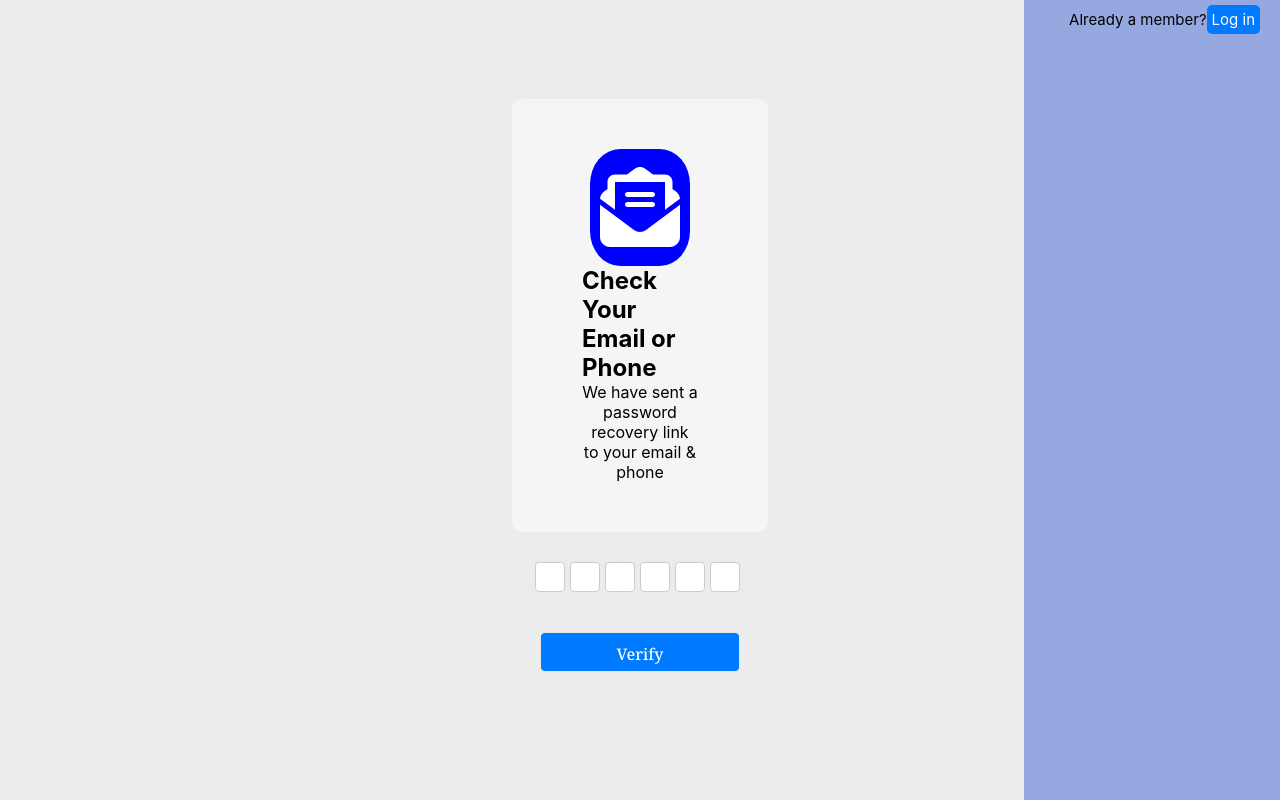
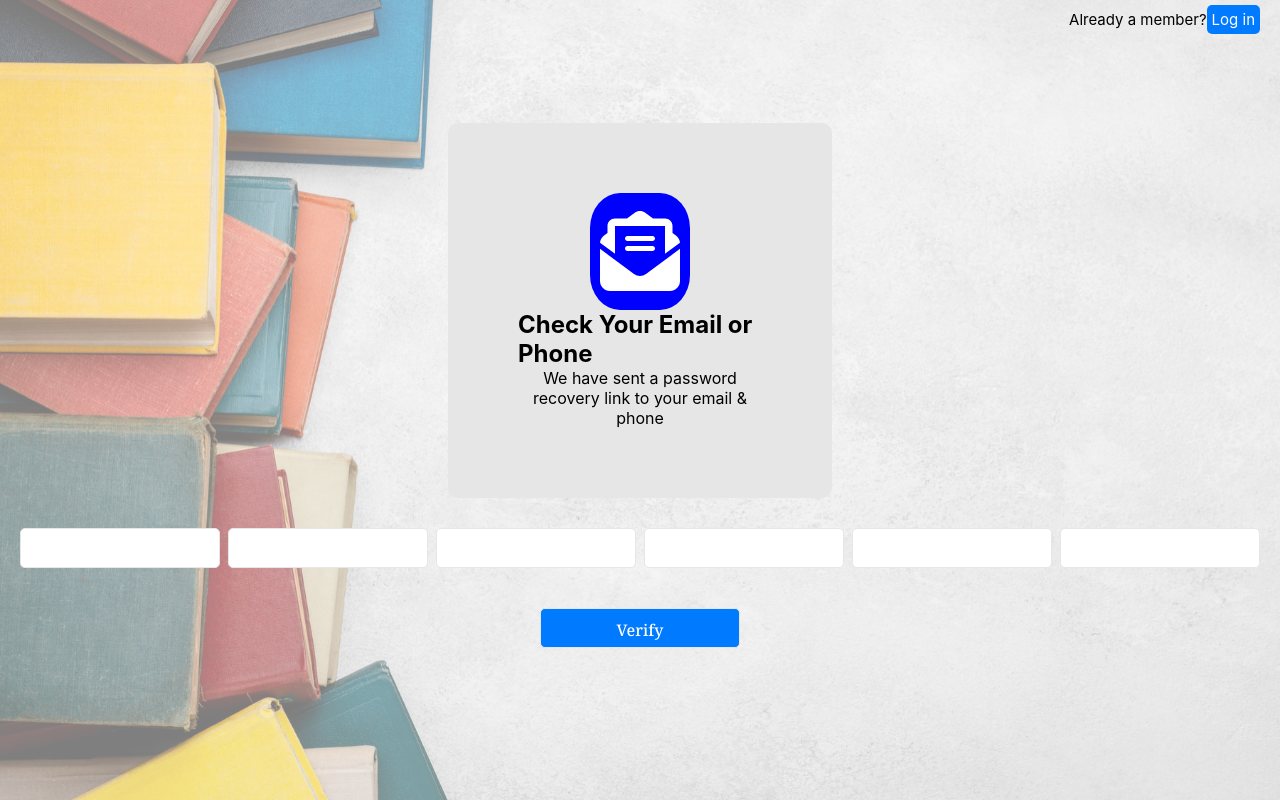
Before and after one commit to paranietharan74/library-management-system-website, a React (Create React App) app: page /verify-email in a window 1280 px wide. Built offline with nearby package versions, Linux system fonts and the light colour scheme; a web font is replaced by a local one.

Commit message:
Verify email component updated

```diff
--- a/src/Components/OtpInput.js
+++ b/src/Components/OtpInput.js
@@ -1,6 +1,8 @@
-import React, { useState, useRef } from 'react';
+import React, { useState, useRef, useEffect } from 'react';
+import PropTypes from 'prop-types';
+import { Box, styled } from '@mui/system';
 
-const OtpInput = ({ length = 6 }) => {
+const OtpInput = ({ length = 6, onOtpChange }) => {
     const [otp, setOtp] = useState(new Array(length).fill(''));
     const inputRefs = useRef([]);
 
@@ -13,40 +15,48 @@ const OtpInput = ({ length = 6 }) => {
 
         // Move to the next input field if available
         if (value !== '' && index < length - 1) {
-            inputRefs.current[index + 1].focus();
+            inputRefs.current[index + 1]?.focus();
+        }
+
+        // Notify parent component about the OTP change
+        if (onOtpChange) {
+            onOtpChange(newOtp.join('')); // Send the concatenated OTP value to the parent
         }
     };
 
-    // Function to handle input focus
-    const handleFocus = index => {
-        // Clear the input field when focused
-        const newOtp = [...otp];
-        newOtp[index] = '';
-        setOtp(newOtp);
-    };
+    // Focus on the first input field when component mounts
+    useEffect(() => {
+        inputRefs.current[0]?.focus();
+    }, []);
 
     return (
-        <div>
-            {otp.map((digit, index) => (
-                <input
+        <Box sx={{ display: 'flex', gap: 1, alignItems: 'center' }}>
+            {new Array(length).fill(null).map((_, index) => (
+                <InputElement
                     key={index}
-                    type="text"
                     maxLength="1"
-                    value={digit}
-                    onChange={e => handleChange(index, e.target.value)}
-                    onFocus={() => handleFocus(index)}
-                    ref={ref => (inputRefs.current[index] = ref)}
-                    style={{
-                        width: '30px',
-                        height: '30px',
-                        marginRight: '5px',
-                        fontSize: '20px',
-                        textAlign: 'center',
-                    }}
+                    value={otp[index] || ''}
+                    onChange={(e) => handleChange(index, e.target.value)}
+                    ref={(el) => (inputRefs.current[index] = el)}
                 />
             ))}
-        </div>
+        </Box>
     );
 };
 
+OtpInput.propTypes = {
+    length: PropTypes.number.isRequired,
+    onOtpChange: PropTypes.func.isRequired,
+};
+
+const InputElement = styled('input')({
+    width: '10px',
+    height: '10px',
+    textAlign: 'center',
+    fontSize: '20px',
+    border: '1px solid #ccc',
+    borderRadius: '4px',
+    outline: 'none',
+});
+
 export default OtpInput;
--- a/src/Components/style/CheckYourEmail.module.css
+++ b/src/Components/style/CheckYourEmail.module.css
@@ -4,10 +4,10 @@
     align-items: center;
     justify-content: center;
     height: auto;
-    width: 20vw;
-    background-color: #f5f5f5;
+    width: 30vw;
+    background-color: #e6e6e6;
     border-radius: 10px;
-    padding: 50px 70px;
+    padding: 70px;
 }
 
 .check-email-icon{
--- a/src/Pages/DetailsFilling.js
+++ b/src/Pages/DetailsFilling.js
@@ -5,12 +5,6 @@ import { useState } from 'react';
 import 'font-awesome/css/font-awesome.min.css';
 
 function DetailsFilling() {
-    // for vertical status bar
-    const [currentStep, setCurrentStep] = useState(1);
-
-    const handleNextStep = () => {
-        setCurrentStep(currentStep + 1);
-    };
 
     // for password checking
     const [password, setPassword] = useState('');
@@ -29,6 +23,7 @@ function DetailsFilling() {
         setIsValid(checkPassword(password, newConfirmPassword));
     };
 
+    // Password Validation
     const handleChange = (event) => {
         const newPassword = event.target.value;
         setPassword(newPassword);
--- a/src/Pages/VerifyEmail.js
+++ b/src/Pages/VerifyEmail.js
@@ -1,16 +1,9 @@
 import CheckYourEmail from '../Components/CheckYourEmail';
 import styles from './style/VerifyEmail.module.css';
 import { Link } from 'react-router-dom';
-import { useState } from 'react';
 import OtpInput from '../Components/OtpInput';
 
 function VerifyEmail() {
-    // for vertical status bar
-    const [currentStep, setCurrentStep] = useState(3);
-
-    const handleNextStep = () => {
-        setCurrentStep(currentStep + 1);
-    };
 
     const SubmitCode = () => {
         console.log('Code submitted');
--- a/src/Pages/style/VerifyEmail.module.css
+++ b/src/Pages/style/VerifyEmail.module.css
@@ -14,7 +14,7 @@
     left: 0;
     width: 100%;
     height: 100%;
-    background: linear-gradient(to right, #d9d9d9 80%, #2E52C2 20%);
+    background: url('../../resources/library-login-bg.jpg');
     background-size: cover;
     background-position: center;
     z-index: -1;
@@ -83,10 +83,3 @@
     font-optical-sizing: auto;
     font-weight: 500;
 }
-
-.progress-bar {
-    position: absolute;
-    top: 50%;
-    right: 20px;
-    transform: translateY(-50%);
-}
```
